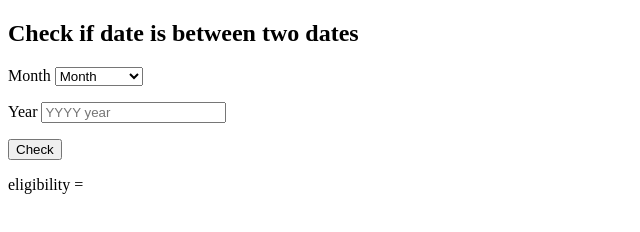
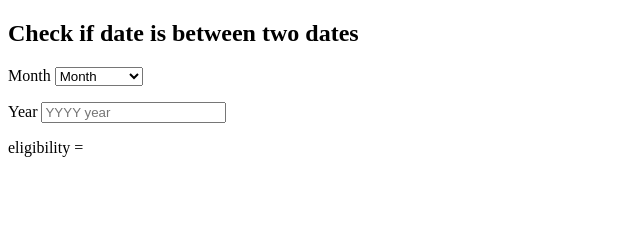
Before and after one commit to Eastmanistan/soccer, a plain HTML site: page index.html in a window 1280 px wide. Shown: the whole page, without its empty margins (0-640 px from the left). Drawn offline with Linux system fonts and the light colour scheme.

Commit message:
removed unused submit button

```diff
--- a/index.html
+++ b/index.html
@@ -32,8 +32,6 @@
             <p> <label for="year"> Year </label>
                 <input id="year" class="autoUpdate" type="text" name="year" placeholder="YYYY year">
             </p>
-
-            <input type="submit" value="Check" />
     </form>
     <p> eligibility = <span id="eligibility"></span>
 
```
